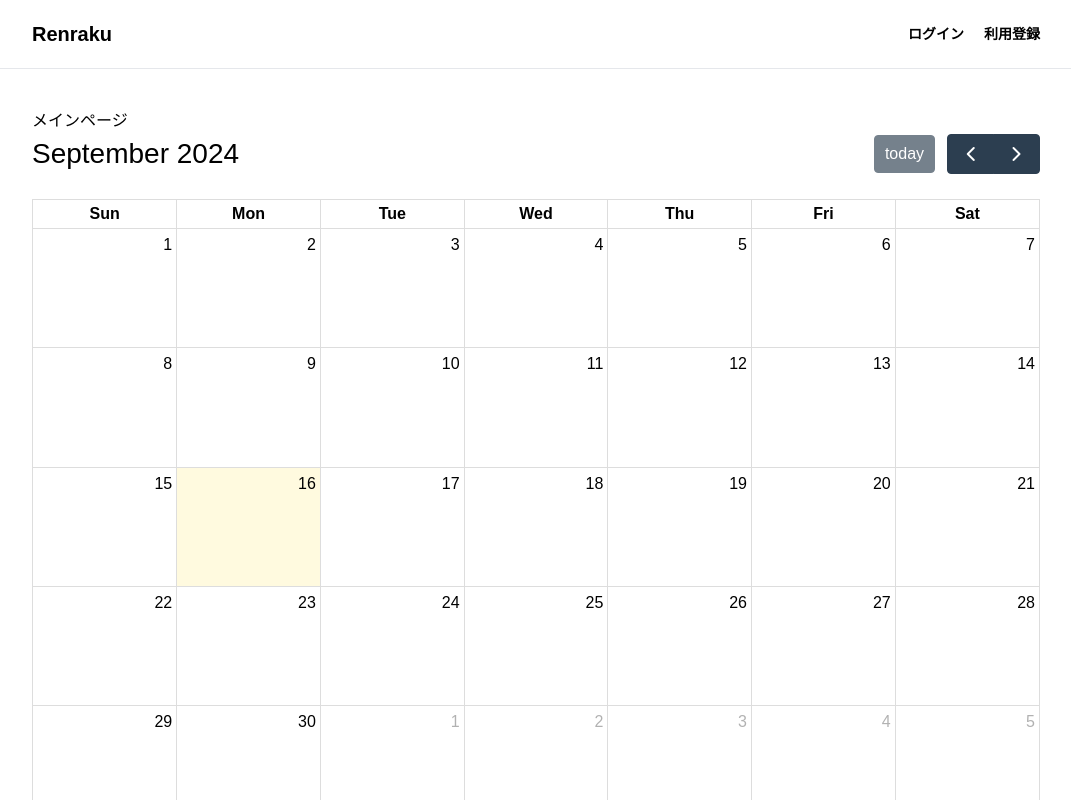
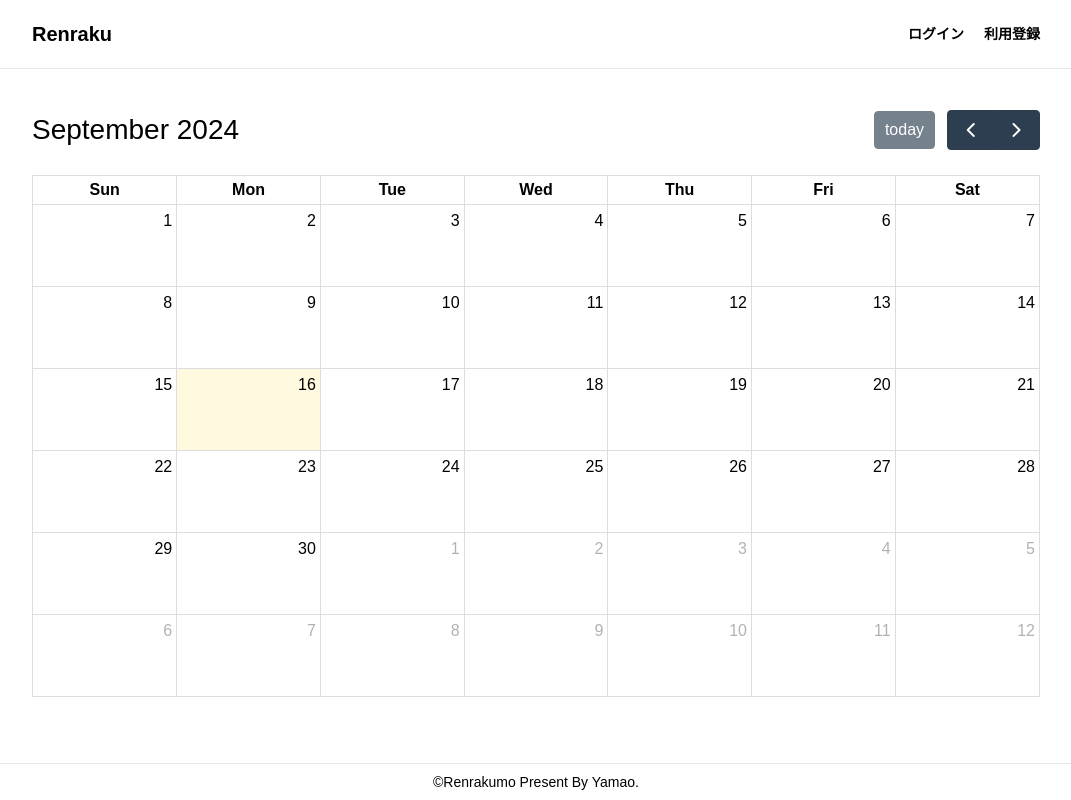
Before and after one commit to a-oyama/renrakumo_sv, a Next.js app: page / in a window 1280 px wide. Shown: the top 800 px of the page, without its empty margins (104-1175 px from the left). Built offline with nearby package versions, Linux system fonts and the light colour scheme; no server answers; a web font is replaced by a local one.

Commit message:
メインページにカレンダー

```diff
--- a/app/(main)/page.tsx
+++ b/app/(main)/page.tsx
@@ -1,19 +1,19 @@
 'use client'
-
 // メインページ
-import React from 'react'
+import React from "react"
 import FullCalendar from "@fullcalendar/react"
 import dayGridPlugin from '@fullcalendar/daygrid'
 
 const MainPage = () => {
   return (
     <div>
-        <div>メインページ</div>
       <div>
-
       <FullCalendar
         plugins={[dayGridPlugin]}
-         initialView="dayGridMonth" />
+        initialView="dayGridMonth"
+        height="auto"
+        locale="jp"
+         />
       </div>
     </div>
   )
```
Lines whose indentation alone changed are shown as unchanged.
